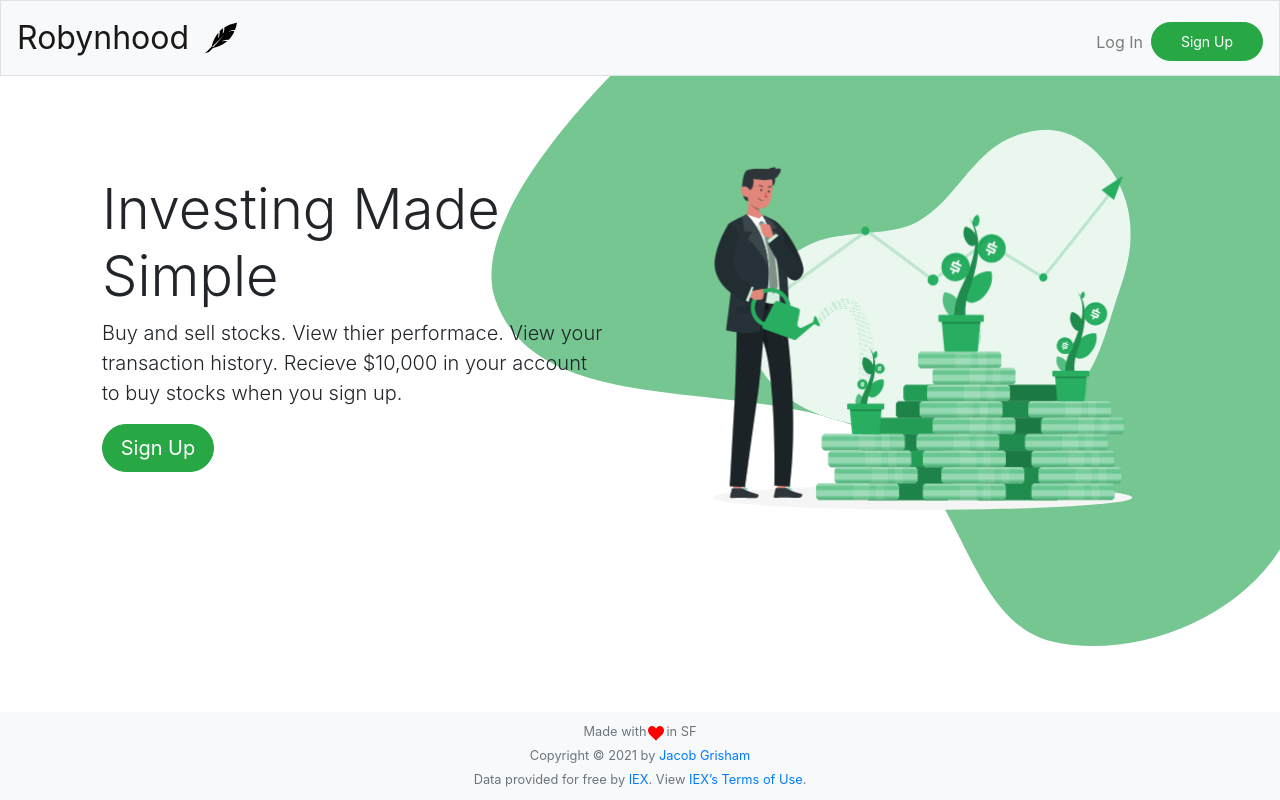
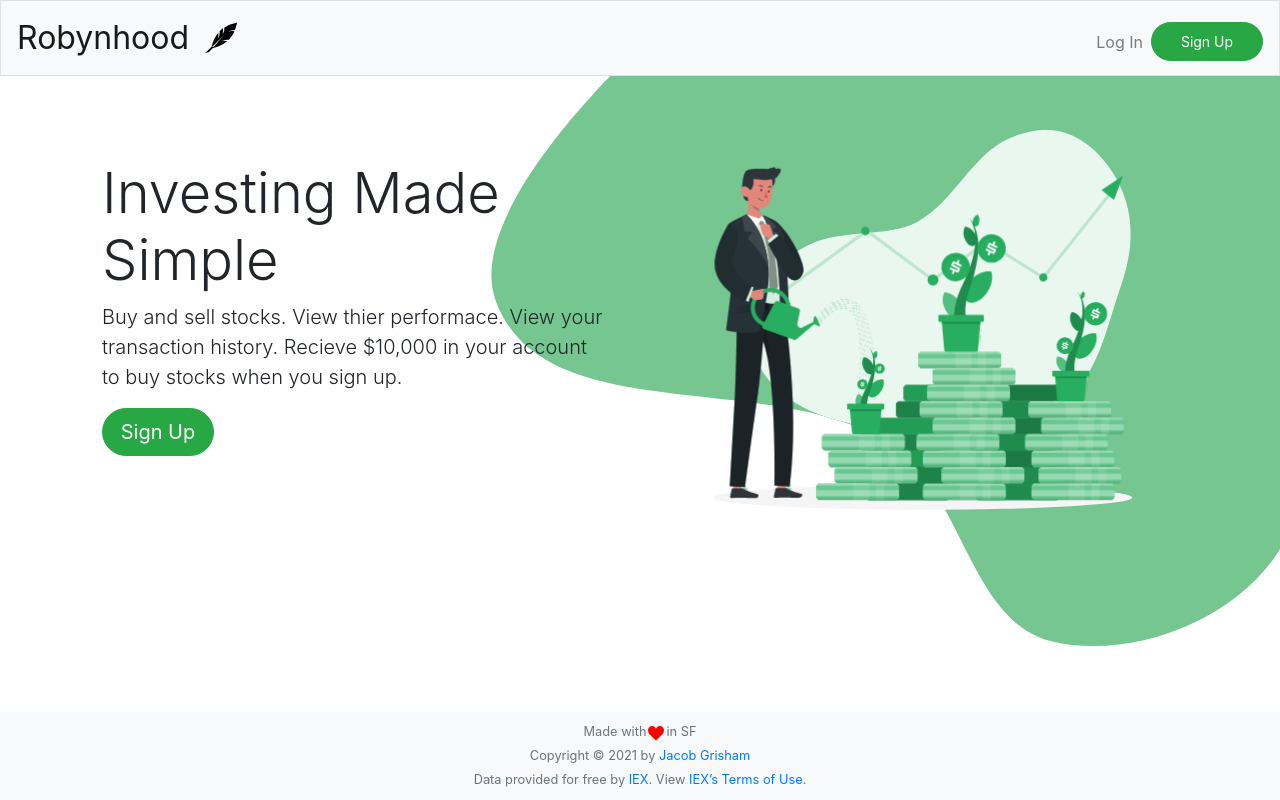
Before and after one commit to JacobGrisham/Finance-Full-Stack-Web-App-using-Flask-and-SQL, a Flask app: page / in a window 1280 px wide. Run offline with Flask 2, Linux system fonts and the light colour scheme; some libraries are stand-ins or nearby versions.

Commit message:
update landing.html spacing

```diff
--- a/templates/landing.html
+++ b/templates/landing.html
@@ -8,7 +8,7 @@
 <img src="../static/images/landing.svg" class="background">
 <div class="container">
   <div class="row">
-    <div class="col-md-6 order-2 order-md-1 jumbotron text-left">
+    <div class="col-md-6 order-2 order-md-1 jumbotron text-left pt-sm-0 pt-md-5">
       <h1 class="display-4">Investing Made Simple</h1>
       <p class="lead">Buy and sell stocks. View thier performace. View your transaction history. Recieve $10,000 in your account to buy stocks when you sign up.</p>
       <a class="btn btn-success btn-lg register" href="/register">Sign Up</a>
```
